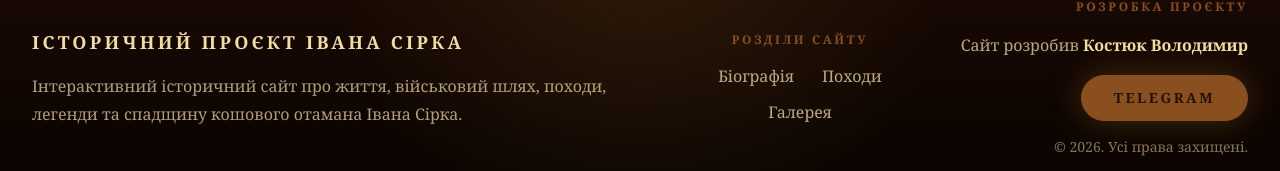
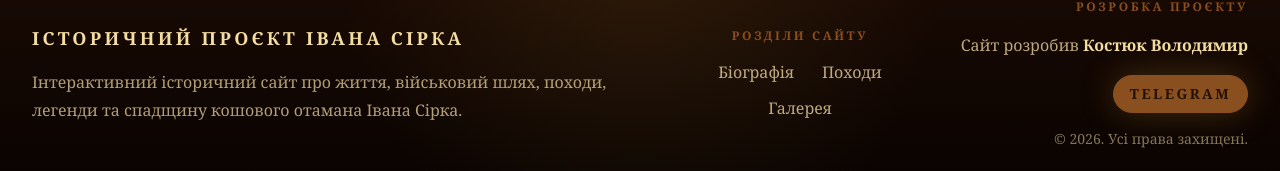
Before and after one commit to VLK2021/ivansirko, a Next.js app: page / in a window 1280 px wide. Shown: the part 3742-3913 px from the top of the page. Built offline with nearby package versions, Linux system fonts and the light colour scheme; no server answers.

Commit message:
military

```diff
--- a/src/components/footer/Footer.tsx
+++ b/src/components/footer/Footer.tsx
@@ -60,7 +60,7 @@ export const Footer = () => {
                         href={TELEGRAM_URL}
                         target="_blank"
                         rel="noopener noreferrer"
-                        className="mt-4 inline-flex items-center justify-center rounded-full border border-[var(--sirko-bronze)] bg-[var(--sirko-bronze)] px-8 py-3 font-serif text-sm font-black uppercase tracking-[0.18em] text-[var(--sirko-wood-950)] shadow-[0_0_34px_rgba(196,147,54,0.28)] transition hover:border-[var(--sirko-gold-pale)] hover:bg-[var(--sirko-gold-pale)] hover:text-[var(--sirko-wood-950)]"
+                        className="mt-4 inline-flex items-center justify-center rounded-full border border-[var(--sirko-bronze)] bg-[var(--sirko-bronze)] px-4 py-2 font-serif text-sm font-black uppercase tracking-[0.18em] text-[var(--sirko-wood-950)] shadow-[0_0_34px_rgba(196,147,54,0.28)] transition hover:border-[var(--sirko-gold-pale)] hover:bg-[var(--sirko-gold-pale)] hover:text-[var(--sirko-wood-950)]"
                     >
                         {locale.footer.telegram}
                     </Link>
```
